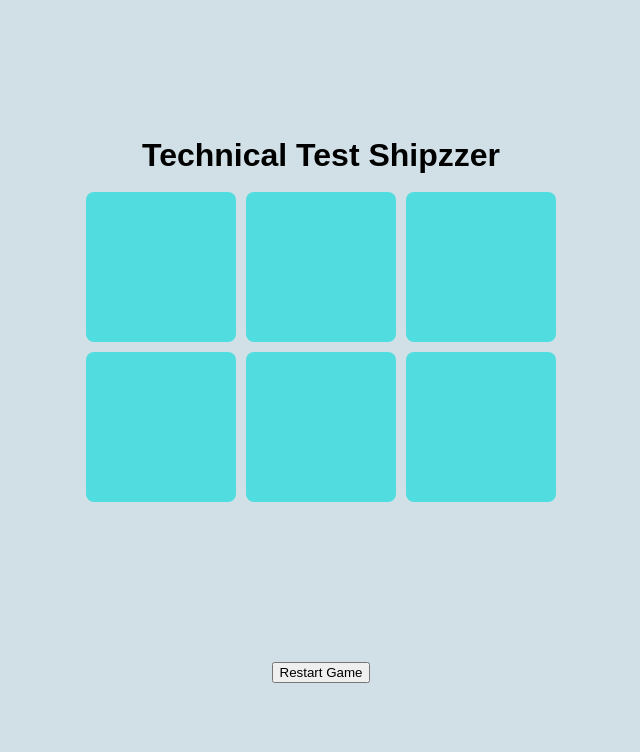
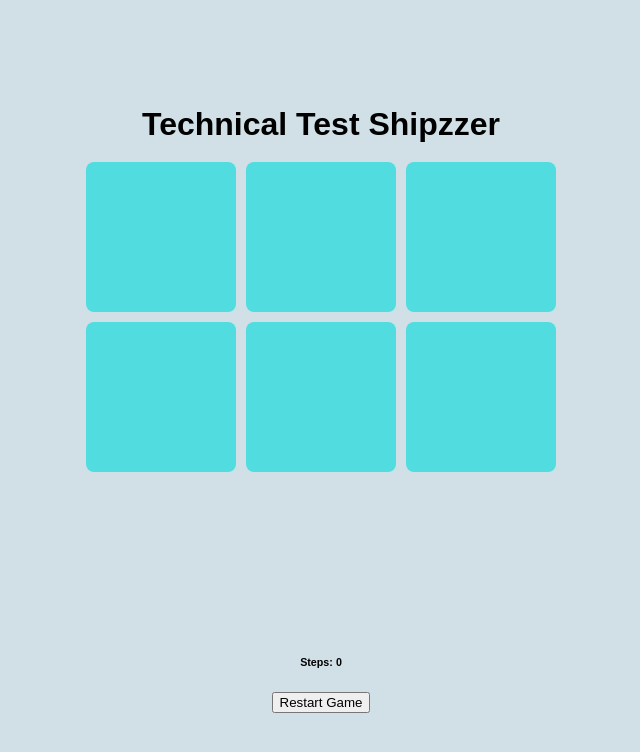
Before and after one commit to safsafmedraed/matchingtest, a React (Create React App) app: page / in a window 1280 px wide. Shown: the top 752 px of the page, without its empty margins (319-959 px from the left). Built offline with nearby package versions, Linux system fonts and the light colour scheme.

Commit message:
add player steps

```diff
--- a/src/Component/Board.js
+++ b/src/Component/Board.js
@@ -4,35 +4,47 @@ import Cercle from '../Utilities/Cercle'
 import Triangle from '../Utilities/Triangle'
 import Rectangle from '../Utilities/rectangle'
 
-
+const Shapes = [{ id: 1, item: <Cercle />,name:'cer' }, { id: 2, item: <Triangle />,name:'tri' }, { id: 3, item: <Rectangle />,name:'rec' }]
 const Board = () => {
     const [openedCard, setOpenedCard] = useState([]);
     const [matched, setMatched] = useState([]);
+    const [steps,setSteps]=useState(0)
 
-    const Shapes = [{ id: 1, item: <Cercle /> }, { id: 2, item: <Triangle /> }, { id: 3, item: <Rectangle /> }]
+
 
     //currently there are 4 Shapes but we need the pair
 
     const pairOfPokemons = [...Shapes, ...Shapes];
 
     function flipCard(index) {
+
         setOpenedCard((opened) => [...opened, index]);
+        setSteps(steps+1)
+        console.log(steps)
 
     }
 
     useEffect(() => {
+
         if (openedCard < 2) return;
 
         const firstMatched = pairOfPokemons[openedCard[0]];
         const secondMatched = pairOfPokemons[openedCard[1]];
 
         if (secondMatched && firstMatched.id === secondMatched.id) {
+
             setMatched([...matched, firstMatched.id]);
+
         }
 
         if (openedCard.length === 2) setTimeout(() => setOpenedCard([]), 1000);
+
     }, [openedCard]);
+    const restartGame =()=>{
+        setMatched([])
+        setSteps(0)
 
+    }
     return (
         <div className="App">
             <h1>Technical Test Shipzzer</h1>
@@ -62,7 +74,9 @@ const Board = () => {
                     );
                 })}
             </div>
-            <button>Restart Game</button>
+            <div>
+                <h6> Steps: {steps}</h6>
+            <button onClick={e=>restartGame()}>Restart Game</button></div>
         </div>)
 
 }
```
